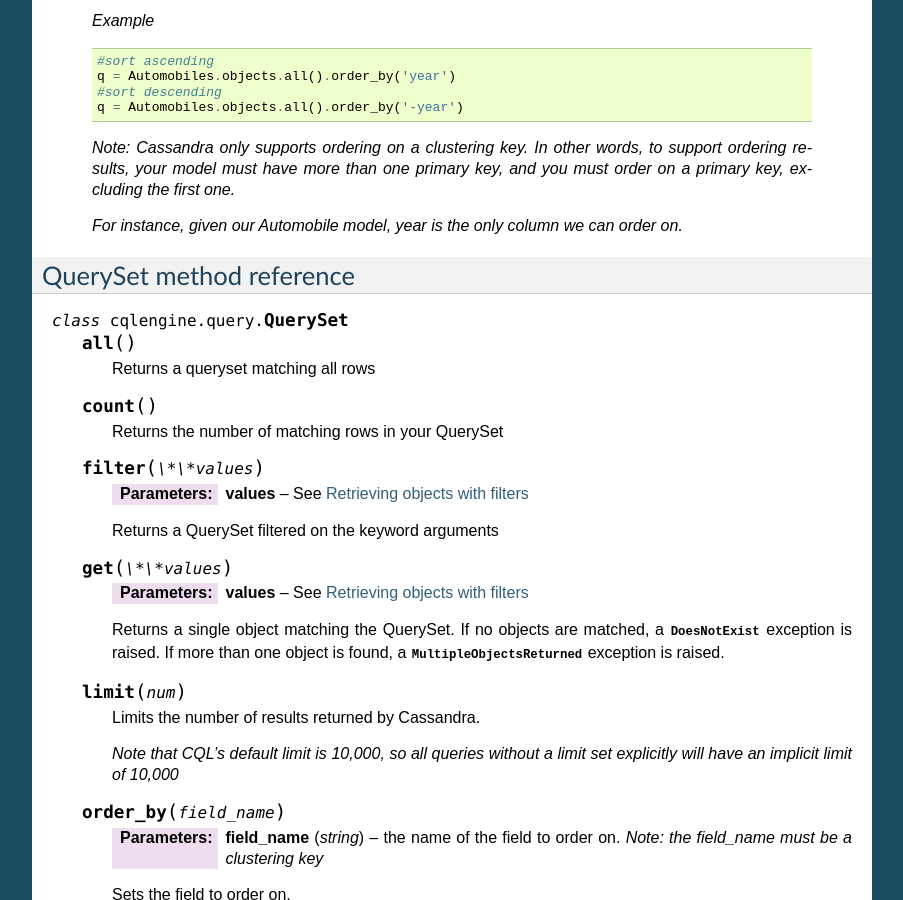
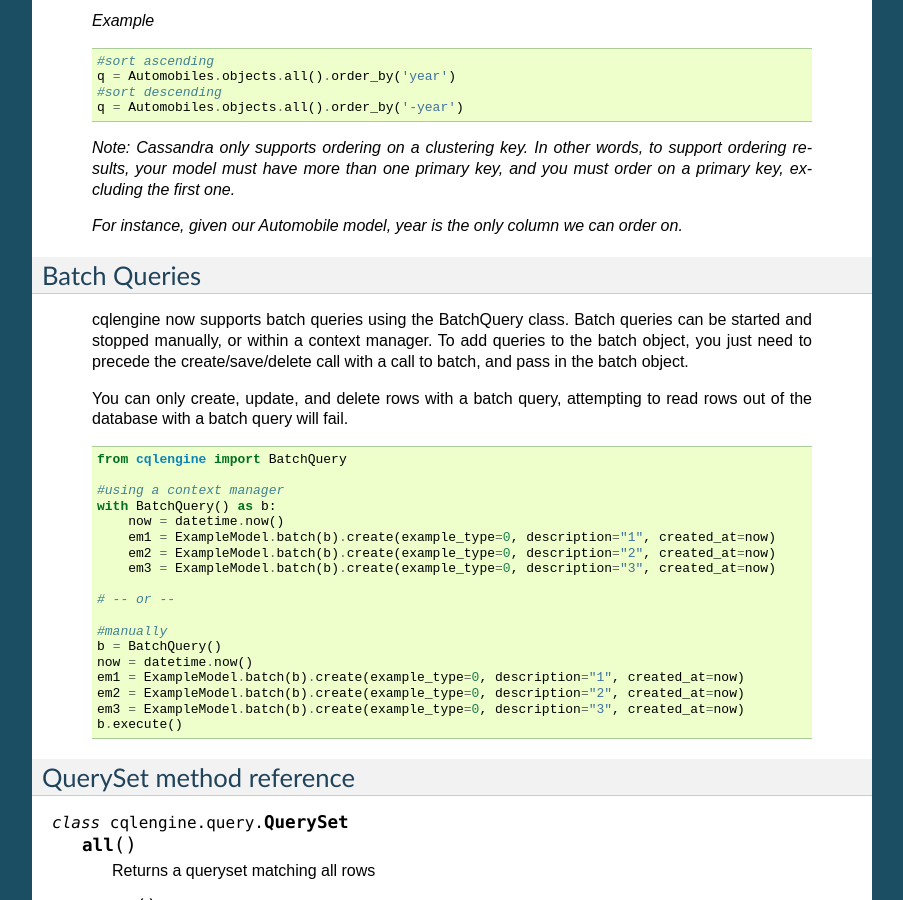
Before and after one commit to datastax/python-driver, a Sphinx documentation site: the page built from docs/topics/queryset.rst, in a window 1280 px wide and 900 px high, scrolled down 3348 px. Shown: the whole window, without its empty margins (198-1101 px from the left). Built offline with Sphinx 7.4.7, drawn with Linux system fonts in a browser that asks for light colours; formulas are drawn with MathJax 3.

Commit message:
adding documentation for batch queries

```diff
--- a/cqlengine/__init__.py
+++ b/cqlengine/__init__.py
@@ -1,5 +1,6 @@
 from cqlengine.columns import *
 from cqlengine.functions import *
 from cqlengine.models import Model
+from cqlengine.query import BatchQuery
 
 __version__ = '0.1.2'
--- a/docs/topics/queryset.rst
+++ b/docs/topics/queryset.rst
@@ -213,6 +213,34 @@
 
     *For instance, given our Automobile model, year is the only column we can order on.*
 
+Batch Queries
+===============
+
+    cqlengine now supports batch queries using the BatchQuery class. Batch queries can be started and stopped manually, or within a context manager. To add queries to the batch object, you just need to precede the create/save/delete call with a call to batch, and pass in the batch object.
+
+    You can only create, update, and delete rows with a batch query, attempting to read rows out of the database with a batch query will fail.
+
+    .. code-block:: python
+
+        from cqlengine import BatchQuery
+
+        #using a context manager
+        with BatchQuery() as b:
+            now = datetime.now()
+            em1 = ExampleModel.batch(b).create(example_type=0, description="1", created_at=now)
+            em2 = ExampleModel.batch(b).create(example_type=0, description="2", created_at=now)
+            em3 = ExampleModel.batch(b).create(example_type=0, description="3", created_at=now)
+
+        # -- or --
+
+        #manually
+        b = BatchQuery()
+        now = datetime.now()
+        em1 = ExampleModel.batch(b).create(example_type=0, description="1", created_at=now)
+        em2 = ExampleModel.batch(b).create(example_type=0, description="2", created_at=now)
+        em3 = ExampleModel.batch(b).create(example_type=0, description="3", created_at=now)
+        b.execute()
+
 QuerySet method reference
 =========================
 
```
